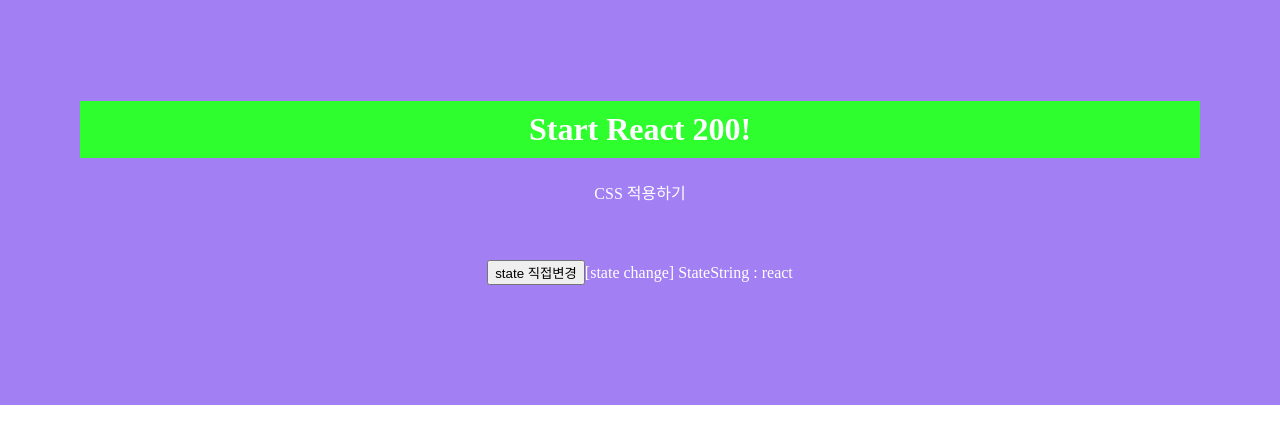
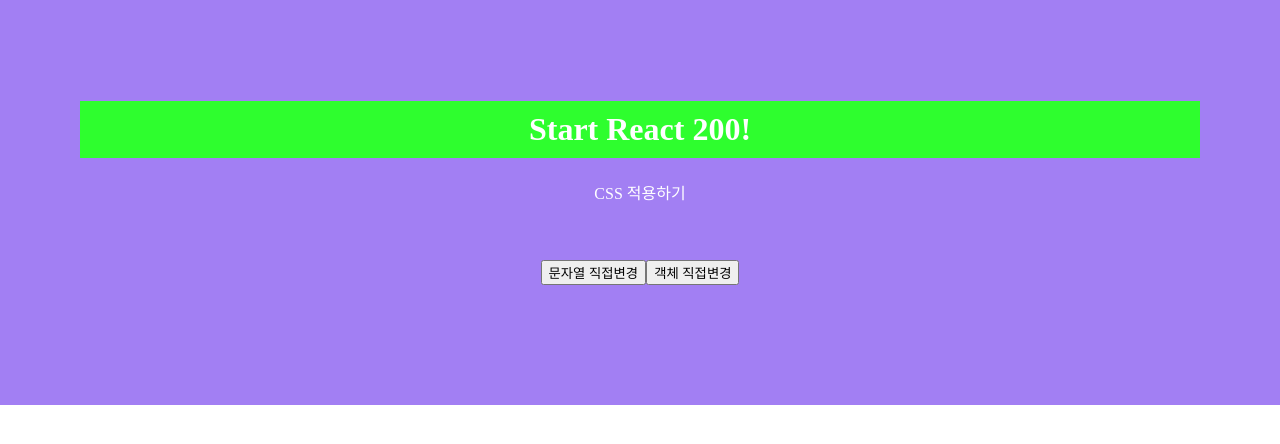
Before and after one commit to OHHYUN/react200, a React (Create React App) app: page / in a window 1280 px wide. Shown: the top 444 px of the page. Built offline with nearby package versions, Linux system fonts and the light colour scheme.

Commit message:
add: Component Class

```diff
--- a/src/App.js
+++ b/src/App.js
@@ -1,13 +1,13 @@
 import React from 'react';
 import './App.css';
-import ForceUpdate from './R026_ForceUpdate'
+import ComponentClass from './R027_ComponentClass'
 
 function App() {
   return (
     <div>
       <h1>Start React 200!</h1>
       <p>CSS 적용하기</p>
-      <ForceUpdate />
+      <ComponentClass />
     </div>
   );
 }
--- /dev/null
+++ b/src/R027_ComponentClass.js
@@ -0,0 +1,31 @@
+import React, { Component } from 'react';
+
+class R027_ComponentClass extends Component {
+    constructor(props) {
+        super(props);
+        this.state = {
+            StateString: 'react',
+            StateArrayObj: ['react', { react: '200' }]
+        }
+    }
+
+    buttonClick = (type) => {
+        if (type === 'String') {
+            this.setState({ StateString: 'react' });
+        } else {
+            this.setState({ StateArrayObj: ['react', { react: '200' }] });
+        }
+    }
+
+    render() {
+        console.log('render() 실행');
+        return (
+            <div>
+                <button onClick={(e) => this.buttonClick('String')}>문자열 직접변경</button>
+                <button onClick={(e) => this.buttonClick('dfafs')}>객체 직접변경</button>
+            </div>
+        )
+    }
+}
+
+export default R027_ComponentClass
```
